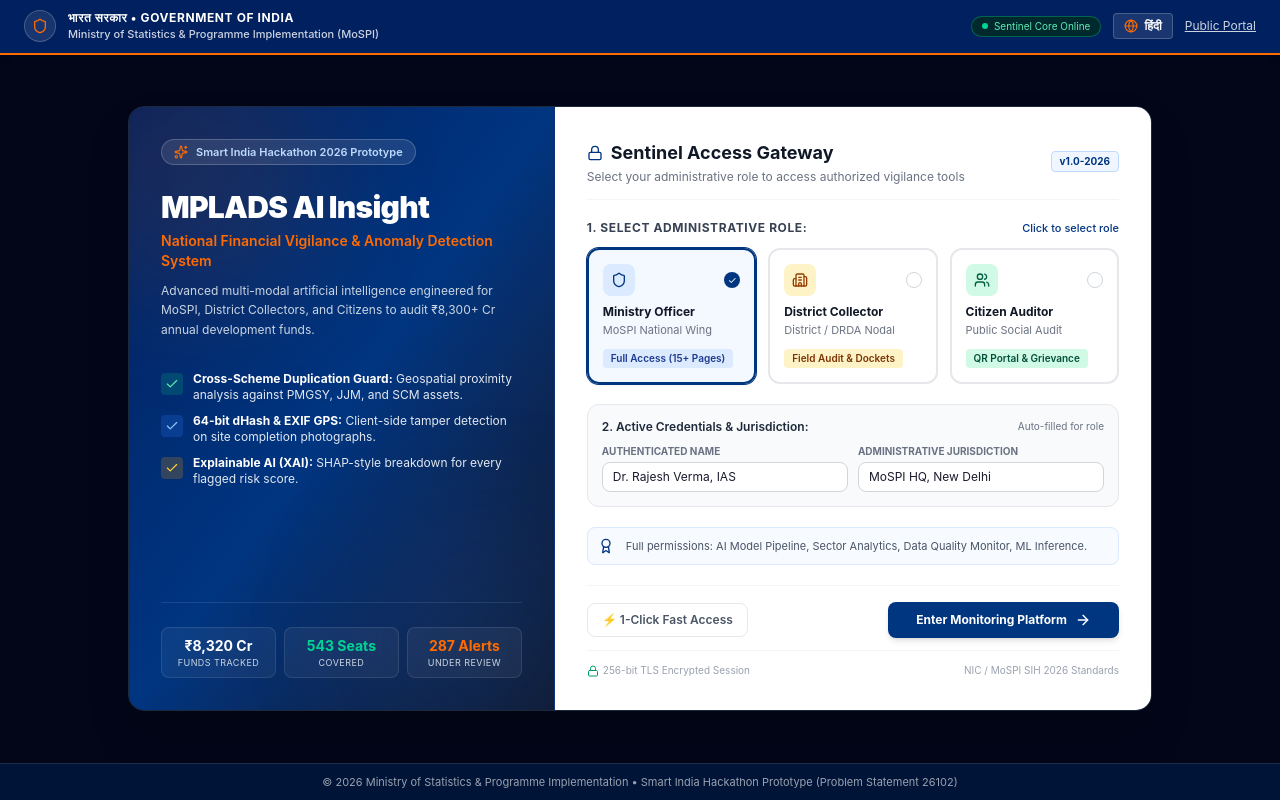
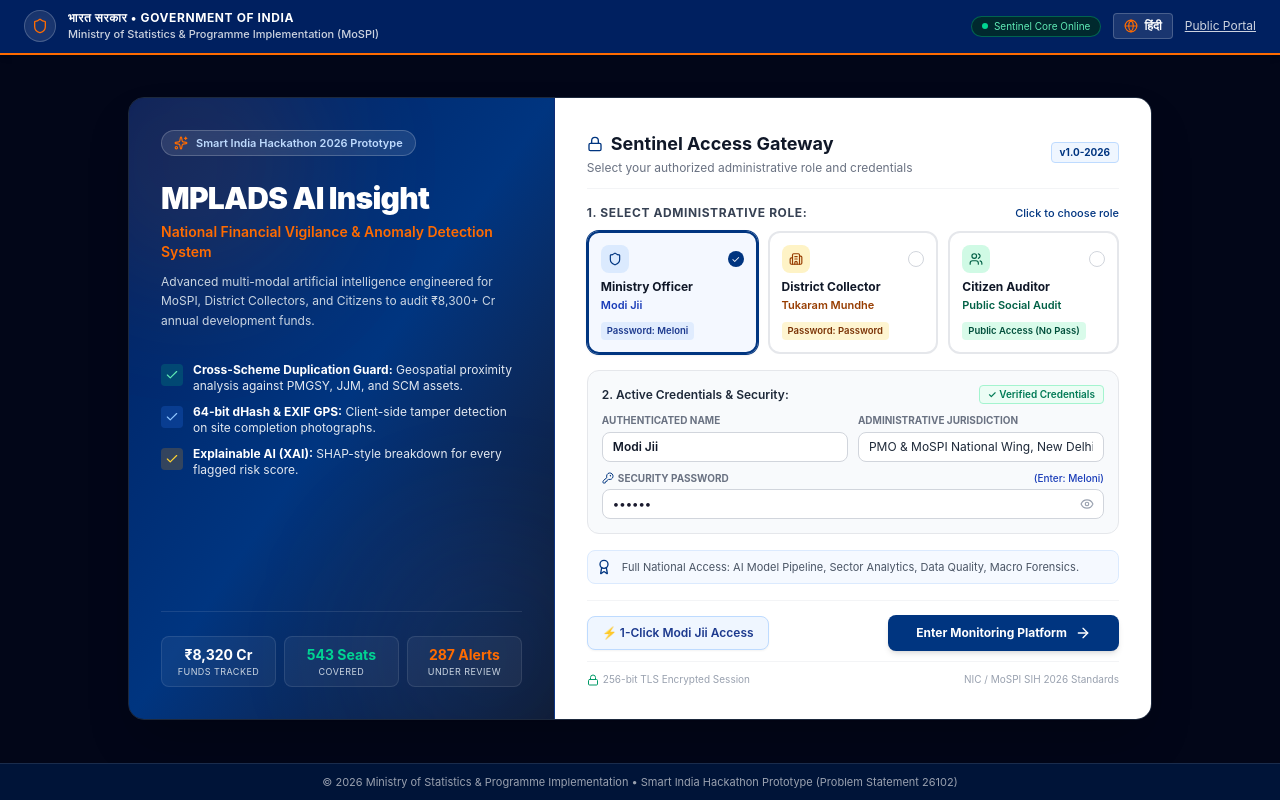
Before and after one commit to kunalbhalerao19/SIH11, a React (Vite) app: page /login in a window 1280 px wide. Built offline with nearby package versions, Linux system fonts and the light colour scheme.

Commit message:
feat(auth): configure credentials & passwords for Ministry Officer (Modi Jii / Meloni) and District Collector (Tukaram Mundhe / Password)

```diff
--- a/src/pages/Login.tsx
+++ b/src/pages/Login.tsx
@@ -5,41 +5,59 @@
 import { useToast } from '../context/ToastContext';
 import {
   Shield, UserCheck, Building2, Users, ArrowRight, Lock, CheckCircle2,
-  Globe, Check, Award, Sparkles
+  Globe, Check, Award, Sparkles, KeyRound, Eye, EyeOff, Info
 } from 'lucide-react';
 
 export default function Login() {
   const navigate = useNavigate();
   const { loginAs, user } = useAuth();
   const { language, setLanguage, t } = useLanguage();
-  const { success } = useToast();
+  const { success, error } = useToast();
 
   const [selectedRole, setSelectedRole] = useState<UserRole>('officer');
-  const [customName, setCustomName] = useState('Dr. Rajesh Verma, IAS');
-  const [customJurisdiction, setCustomJurisdiction] = useState('MoSPI HQ, New Delhi');
+  const [customName, setCustomName] = useState('Modi Jii');
+  const [customJurisdiction, setCustomJurisdiction] = useState('PMO & MoSPI National Wing, New Delhi');
+  const [password, setPassword] = useState('Meloni');
+  const [showPassword, setShowPassword] = useState(false);
   const [isAuthenticating, setIsAuthenticating] = useState(false);
 
-  const handleRoleSelect = (role: UserRole, presetName?: string, presetJurisdiction?: string) => {
+  const handleRoleSelect = (role: UserRole, presetName: string, presetJurisdiction: string, defaultPass: string) => {
     setSelectedRole(role);
-    if (presetName) setCustomName(presetName);
-    if (presetJurisdiction) setCustomJurisdiction(presetJurisdiction);
+    setCustomName(presetName);
+    setCustomJurisdiction(presetJurisdiction);
+    setPassword(defaultPass);
   };
 
-  const executeLogin = (role: UserRole, name?: string, jurisdiction?: string) => {
+  const executeLogin = (roleToLogin?: UserRole) => {
+    const targetRole = roleToLogin || selectedRole;
+
+    // Password Verification
+    if (targetRole === 'officer') {
+      if (password.trim().toLowerCase() !== 'meloni') {
+        error('Authentication Failed', 'Invalid password for Modi Jii. (Hint: Meloni)');
+        return;
+      }
+    } else if (targetRole === 'collector') {
+      if (!['password', 'mundhe', 'tukaram'].includes(password.trim().toLowerCase())) {
+        error('Authentication Failed', 'Invalid password for Tukaram Mundhe. (Hint: Password)');
+        return;
+      }
+    }
+
     setIsAuthenticating(true);
     setTimeout(() => {
-      loginAs(role, name || customName || undefined, jurisdiction || customJurisdiction || undefined);
+      loginAs(targetRole, customName || undefined, customJurisdiction || undefined);
 
       const roleLabels = {
-        officer: 'Ministry Officer (MoSPI National Wing)',
-        collector: 'District Collector (Pune Nodal Office)',
+        officer: `Ministry Officer (${customName || 'Modi Jii'})`,
+        collector: `District Collector (${customName || 'Tukaram Mundhe'})`,
         citizen: 'Citizen Auditor (Public Social Audit)',
       };
 
-      success('Session Authenticated', `Logged in as ${roleLabels[role]}`);
+      success('Session Authenticated', `Welcome, ${customName || 'User'}! Logged in as ${roleLabels[targetRole]}`);
       setIsAuthenticating(false);
 
-      if (role === 'citizen') {
+      if (targetRole === 'citizen') {
         navigate('/citizen');
       } else {
         navigate('/dashboard');
@@ -165,16 +183,16 @@
 
           {/* RIGHT AUTH TERMINAL (7 Cols) */}
           <div className="lg:col-span-7 bg-white p-6 sm:p-8 flex flex-col justify-between">
-            <div className="space-y-5">
+            <div className="space-y-4">
               {/* Header inside Form */}
-              <div className="flex items-center justify-between pb-3.5 border-b border-gray-100">
+              <div className="flex items-center justify-between pb-3 border-b border-gray-100">
                 <div>
                   <h2 className="text-lg font-bold text-gray-900 flex items-center gap-2">
                     <Lock className="w-4 h-4 text-[#003580]" />
                     <span>Sentinel Access Gateway</span>
                   </h2>
                   <p className="text-xs text-gray-500 mt-0.5">
-                    Select your administrative role to access authorized vigilance tools
+                    Select your authorized administrative role and credentials
                   </p>
                 </div>
                 <span className="text-[10px] font-bold px-2 py-0.5 rounded bg-blue-50 text-[#003580] border border-blue-200">
@@ -183,27 +201,27 @@
               </div>
 
               {/* Role Selection Cards */}
-              <div className="space-y-3">
+              <div className="space-y-2.5">
                 <div className="flex items-center justify-between">
                   <label className="text-xs font-bold text-gray-700 uppercase tracking-wider">
                     1. Select Administrative Role:
                   </label>
-                  <span className="text-[11px] text-[#003580] font-medium">Click to select role</span>
+                  <span className="text-[11px] text-[#003580] font-medium">Click to choose role</span>
                 </div>
 
-                <div className="grid grid-cols-1 sm:grid-cols-3 gap-3">
-                  {/* Role 1: Ministry Officer */}
+                <div className="grid grid-cols-1 sm:grid-cols-3 gap-2.5">
+                  {/* Role 1: Ministry Officer (Modi Jii) */}
                   <div
-                    onClick={() => handleRoleSelect('officer', 'Dr. Rajesh Verma, IAS', 'MoSPI HQ, New Delhi')}
-                    className={`p-3.5 rounded-xl border-2 cursor-pointer transition-all ${
+                    onClick={() => handleRoleSelect('officer', 'Modi Jii', 'PMO & MoSPI National Wing, New Delhi', 'Meloni')}
+                    className={`p-3 rounded-xl border-2 cursor-pointer transition-all ${
                       selectedRole === 'officer'
                         ? 'border-[#003580] bg-blue-50/70 shadow-sm ring-1 ring-[#003580]'
                         : 'border-gray-200 bg-white hover:border-blue-300 hover:bg-slate-50'
                     }`}
                   >
-                    <div className="flex items-center justify-between mb-2">
-                      <div className="w-8 h-8 rounded-lg bg-blue-100 flex items-center justify-center text-[#003580]">
-                        <Shield className="w-4 h-4" />
+                    <div className="flex items-center justify-between mb-1.5">
+                      <div className="w-7 h-7 rounded-lg bg-blue-100 flex items-center justify-center text-[#003580]">
+                        <Shield className="w-3.5 h-3.5" />
                       </div>
                       {selectedRole === 'officer' ? (
                         <span className="w-4 h-4 rounded-full bg-[#003580] text-white flex items-center justify-center text-[10px]">✓</span>
@@ -212,24 +230,24 @@
                       )}
                     </div>
                     <div className="font-bold text-xs text-gray-900">Ministry Officer</div>
-                    <div className="text-[11px] text-gray-500 mt-0.5">MoSPI National Wing</div>
-                    <div className="mt-2.5 text-[10px] text-blue-900 bg-blue-100 px-2 py-0.5 rounded font-semibold inline-block">
-                      Full Access (15+ Pages)
+                    <div className="text-[11px] font-semibold text-blue-800 mt-0.5">Modi Jii</div>
+                    <div className="mt-2 text-[9.5px] text-blue-900 bg-blue-100/80 px-1.5 py-0.5 rounded font-semibold inline-block">
+                      Password: Meloni
                     </div>
                   </div>
 
-                  {/* Role 2: District Collector */}
+                  {/* Role 2: District Collector (Tukaram Mundhe) */}
                   <div
-                    onClick={() => handleRoleSelect('collector', 'Smt. Neha Sharma, IAS', 'District Magistrate, Pune')}
-                    className={`p-3.5 rounded-xl border-2 cursor-pointer transition-all ${
+                    onClick={() => handleRoleSelect('collector', 'Tukaram Mundhe', 'District Magistrate & Collector, Pune', 'Password')}
+                    className={`p-3 rounded-xl border-2 cursor-pointer transition-all ${
                       selectedRole === 'collector'
                         ? 'border-[#003580] bg-blue-50/70 shadow-sm ring-1 ring-[#003580]'
                         : 'border-gray-200 bg-white hover:border-amber-300 hover:bg-slate-50'
                     }`}
                   >
-                    <div className="flex items-center justify-between mb-2">
-                      <div className="w-8 h-8 rounded-lg bg-amber-100 flex items-center justify-center text-amber-800">
-                        <Building2 className="w-4 h-4" />
+                    <div className="flex items-center justify-between mb-1.5">
+                      <div className="w-7 h-7 rounded-lg bg-amber-100 flex items-center justify-center text-amber-800">
+                        <Building2 className="w-3.5 h-3.5" />
                       </div>
                       {selectedRole === 'collector' ? (
                         <span className="w-4 h-4 rounded-full bg-[#003580] text-white flex items-center justify-center text-[10px]">✓</span>
@@ -238,24 +256,24 @@
                       )}
                     </div>
                     <div className="font-bold text-xs text-gray-900">District Collector</div>
-                    <div className="text-[11px] text-gray-500 mt-0.5">District / DRDA Nodal</div>
-                    <div className="mt-2.5 text-[10px] text-amber-900 bg-amber-100 px-2 py-0.5 rounded font-semibold inline-block">
-                      Field Audit &amp; Dockets
+                    <div className="text-[11px] font-semibold text-amber-800 mt-0.5">Tukaram Mundhe</div>
+                    <div className="mt-2 text-[9.5px] text-amber-900 bg-amber-100/80 px-1.5 py-0.5 rounded font-semibold inline-block">
+                      Password: Password
                     </div>
                   </div>
 
                   {/* Role 3: Citizen Auditor */}
                   <div
-                    onClick={() => handleRoleSelect('citizen', 'Rahul G. (Citizen Auditor)', 'Pune Constituency')}
-                    className={`p-3.5 rounded-xl border-2 cursor-pointer transition-all ${
+                    onClick={() => handleRoleSelect('citizen', 'Rahul G. (Citizen Auditor)', 'Pune Constituency', '')}
+                    className={`p-3 rounded-xl border-2 cursor-pointer transition-all ${
                       selectedRole === 'citizen'
                         ? 'border-[#003580] bg-blue-50/70 shadow-sm ring-1 ring-[#003580]'
                         : 'border-gray-200 bg-white hover:border-emerald-300 hover:bg-slate-50'
                     }`}
                   >
-                    <div className="flex items-center justify-between mb-2">
-                      <div className="w-8 h-8 rounded-lg bg-emerald-100 flex items-center justify-center text-emerald-800">
-                        <Users className="w-4 h-4" />
+                    <div className="flex items-center justify-between mb-1.5">
+                      <div className="w-7 h-7 rounded-lg bg-emerald-100 flex items-center justify-center text-emerald-800">
+                        <Users className="w-3.5 h-3.5" />
                       </div>
                       {selectedRole === 'citizen' ? (
                         <span className="w-4 h-4 rounded-full bg-[#003580] text-white flex items-center justify-center text-[10px]">✓</span>
@@ -264,19 +282,21 @@
                       )}
                     </div>
                     <div className="font-bold text-xs text-gray-900">Citizen Auditor</div>
-                    <div className="text-[11px] text-gray-500 mt-0.5">Public Social Audit</div>
-                    <div className="mt-2.5 text-[10px] text-emerald-900 bg-emerald-100 px-2 py-0.5 rounded font-semibold inline-block">
-                      QR Portal &amp; Grievance
+                    <div className="text-[11px] font-semibold text-emerald-800 mt-0.5">Public Social Audit</div>
+                    <div className="mt-2 text-[9.5px] text-emerald-900 bg-emerald-100/80 px-1.5 py-0.5 rounded font-semibold inline-block">
+                      Public Access (No Pass)
                     </div>
                   </div>
                 </div>
               </div>
 
-              {/* Profile Persona Details */}
+              {/* Profile Credentials & Password Details */}
               <div className="p-3.5 bg-slate-50 rounded-xl border border-gray-200 text-xs space-y-2.5">
                 <div className="font-semibold text-gray-800 flex items-center justify-between">
-                  <span>2. Active Credentials &amp; Jurisdiction:</span>
-                  <span className="text-[10px] text-gray-500 font-normal">Auto-filled for role</span>
+                  <span>2. Active Credentials &amp; Security:</span>
+                  <span className="text-[10px] text-emerald-700 bg-emerald-50 border border-emerald-200 px-2 py-0.5 rounded font-semibold">
+                    ✓ Verified Credentials
+                  </span>
                 </div>
 
                 <div className="grid grid-cols-1 sm:grid-cols-2 gap-2.5">
@@ -286,8 +306,8 @@
                       type="text"
                       value={customName}
                       onChange={e => setCustomName(e.target.value)}
-                      placeholder="e.g. Dr. Rajesh Verma, IAS"
-                      className="w-full text-xs px-2.5 py-1.5 bg-white border border-gray-300 rounded-lg focus:outline-none focus:border-[#003580]"
+                      placeholder="e.g. Modi Jii"
+                      className="w-full text-xs px-2.5 py-1.5 bg-white border border-gray-300 rounded-lg focus:outline-none focus:border-[#003580] font-semibold text-gray-900"
                     />
                   </div>
                   <div>
@@ -296,47 +316,85 @@
                       type="text"
                       value={customJurisdiction}
                       onChange={e => setCustomJurisdiction(e.target.value)}
-                      placeholder="e.g. MoSPI HQ / Pune District"
-                      className="w-full text-xs px-2.5 py-1.5 bg-white border border-gray-300 rounded-lg focus:outline-none focus:border-[#003580]"
+                      placeholder="e.g. PMO / Pune District"
+                      className="w-full text-xs px-2.5 py-1.5 bg-white border border-gray-300 rounded-lg focus:outline-none focus:border-[#003580] text-gray-800"
                     />
+                  </div>
+                </div>
+
+                {/* Password Input Field */}
+                <div>
+                  <div className="flex items-center justify-between mb-1">
+                    <label className="text-[10px] text-gray-500 font-bold uppercase flex items-center gap-1">
+                      <KeyRound className="w-3 h-3 text-[#003580]" />
+                      <span>Security Password</span>
+                    </label>
+                    <span className="text-[10px] text-blue-800 font-medium">
+                      {selectedRole === 'officer' && '(Enter: Meloni)'}
+                      {selectedRole === 'collector' && '(Enter: Password)'}
+                      {selectedRole === 'citizen' && '(Public Guest Access)'}
+                    </span>
+                  </div>
+                  <div className="relative">
+                    <input
+                      type={showPassword ? 'text' : 'password'}
+                      value={password}
+                      onChange={e => setPassword(e.target.value)}
+                      placeholder={selectedRole === 'citizen' ? 'No password required' : 'Enter password'}
+                      disabled={selectedRole === 'citizen'}
+                      className="w-full text-xs px-2.5 py-1.5 bg-white border border-gray-300 rounded-lg focus:outline-none focus:border-[#003580] pr-8 font-medium disabled:bg-gray-100 disabled:text-gray-400"
+                    />
+                    {selectedRole !== 'citizen' && (
+                      <button
+                        type="button"
+                        onClick={() => setShowPassword(!showPassword)}
+                        className="absolute right-2.5 top-2 text-gray-400 hover:text-gray-700 cursor-pointer"
+                        title={showPassword ? 'Hide password' : 'Show password'}
+                      >
+                        {showPassword ? <EyeOff className="w-3.5 h-3.5" /> : <Eye className="w-3.5 h-3.5" />}
+                      </button>
+                    )}
                   </div>
                 </div>
               </div>
 
               {/* Capability Checklist preview */}
-              <div className="flex items-center gap-3 text-[11px] text-gray-600 bg-blue-50/50 p-2.5 rounded-lg border border-blue-100">
+              <div className="flex items-center gap-2.5 text-[11px] text-gray-600 bg-blue-50/60 p-2 rounded-lg border border-blue-100">
                 <Award className="w-4 h-4 text-[#003580] shrink-0" />
                 <span>
-                  {selectedRole === 'officer' && 'Full permissions: AI Model Pipeline, Sector Analytics, Data Quality Monitor, ML Inference.'}
-                  {selectedRole === 'collector' && 'Field permissions: Field Inspection PDF Docket Generator, GIS Proximity Radar, Alert Queue.'}
-                  {selectedRole === 'citizen' && 'Public permissions: Public Project Transparency, Photo Progress Viewer, Citizen Suggestion Loop.'}
+                  {selectedRole === 'officer' && 'Full National Access: AI Model Pipeline, Sector Analytics, Data Quality, Macro Forensics.'}
+                  {selectedRole === 'collector' && 'District Nodal Access: Field Inspection Docket Generator, Overlap Radar, Alert Queue.'}
+                  {selectedRole === 'citizen' && 'Public Citizen Access: Public Works Transparency, Progress Photo Viewer, Grievance Loop.'}
                 </span>
               </div>
             </div>
 
             {/* Bottom Form Actions */}
-            <div className="pt-4 mt-5 border-t border-gray-100 flex flex-col sm:flex-row gap-2.5 items-center justify-between">
+            <div className="pt-3.5 mt-4 border-t border-gray-100 flex flex-col sm:flex-row gap-2 items-center justify-between">
               <button
                 type="button"
-                onClick={() => executeLogin('officer', 'Dr. Rajesh Verma, IAS', 'MoSPI HQ, New Delhi')}
-                className="w-full sm:w-auto px-3.5 py-2 text-xs font-semibold text-gray-600 hover:text-gray-900 hover:bg-gray-100 rounded-lg border border-gray-200 transition-colors flex items-center justify-center gap-1.5 cursor-pointer"
+                onClick={() => {
+                  handleRoleSelect('officer', 'Modi Jii', 'PMO & MoSPI National Wing, New Delhi', 'Meloni');
+                  executeLogin('officer');
+                }}
+                className="w-full sm:w-auto px-3.5 py-2 text-xs font-semibold text-blue-900 bg-blue-50 hover:bg-blue-100 rounded-lg border border-blue-200 transition-colors flex items-center justify-center gap-1.5 cursor-pointer shadow-xs"
               >
-                <span>⚡ 1-Click Fast Access</span>
+                <span>⚡ 1-Click Modi Jii Access</span>
               </button>
 
               <button
                 type="button"
-                onClick={() => executeLogin(selectedRole)}
+                onClick={() => executeLogin()}
                 disabled={isAuthenticating}
                 className="w-full sm:w-auto px-7 py-2.5 bg-[#003580] hover:bg-[#002860] text-white text-xs font-bold rounded-lg shadow-md hover:shadow-lg transition-all flex items-center justify-center gap-2 cursor-pointer disabled:opacity-60"
               >
-                <span>{isAuthenticating ? 'Authenticating...' : 'Enter Monitoring Platform'}</span>
+                <span>{isAuthenticating ? 'Authenticating Credentials...' : 'Enter Monitoring Platform'}</span>
                 <ArrowRight className="w-4 h-4" />
               </button>
             </div>
 
             {/* Security Compliance Strip */}
-            <div className="pt-3 mt-3 border-t border-gray-100 flex items-center justify-between text-[10px] text-gray-400">
+            <div className="pt-2.5 mt-2.5 border-t border-gray-100 flex items-center justify-between text-[10px] text-gray-400">
               <div className="flex items-center gap-1">
                 <Lock className="w-3 h-3 text-emerald-600" />
                 <span>256-bit TLS Encrypted Session</span>
```
